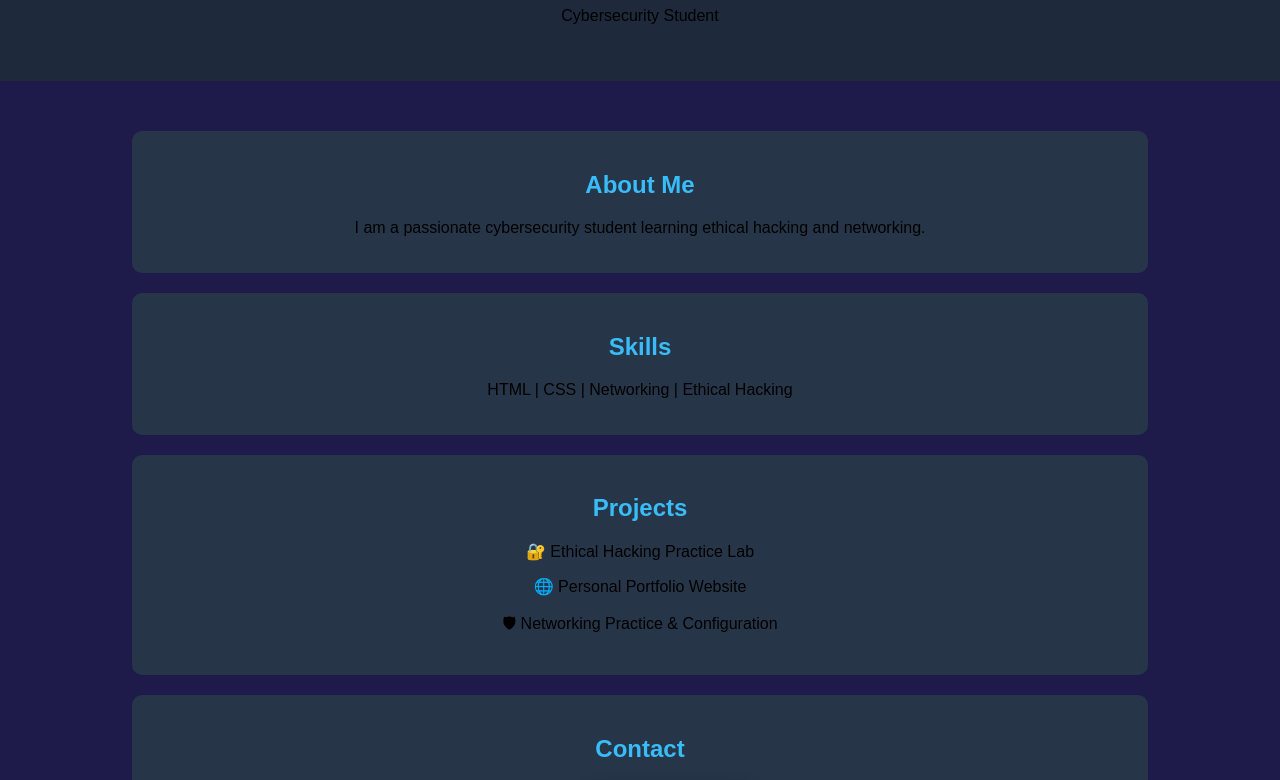
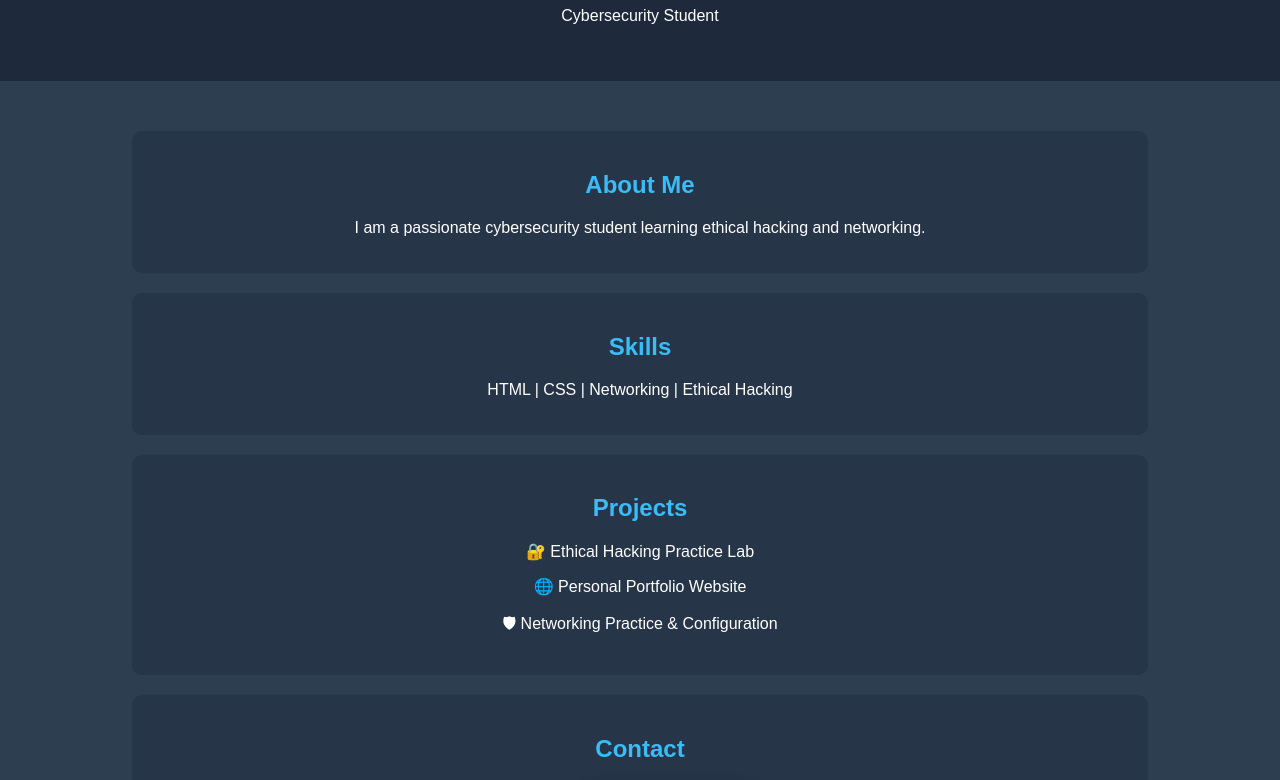
Before and after one commit to riduu-maker/portfolio, a plain HTML site: page index.html in a window 1280 px wide. Shown: the part 113-893 px from the top of the page. Drawn offline with Linux system fonts and the light colour scheme.

Commit message:
Update index.html

```diff
--- a/index.html
+++ b/index.html
@@ -6,8 +6,8 @@
         body {
             margin: 0;
             font-family: Arial, sans-serif;
-            background-color: #1e1b4b;
-            color: black;
+            background-color: #2c3e50;
+            color: white;
             text-align: center;
         }
         header {
```
